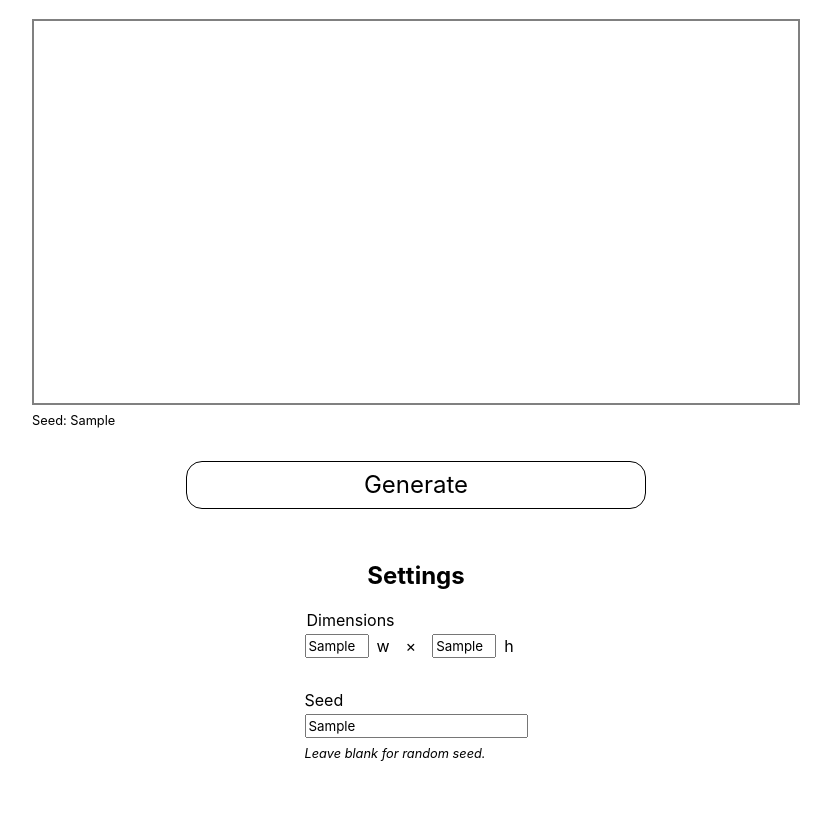
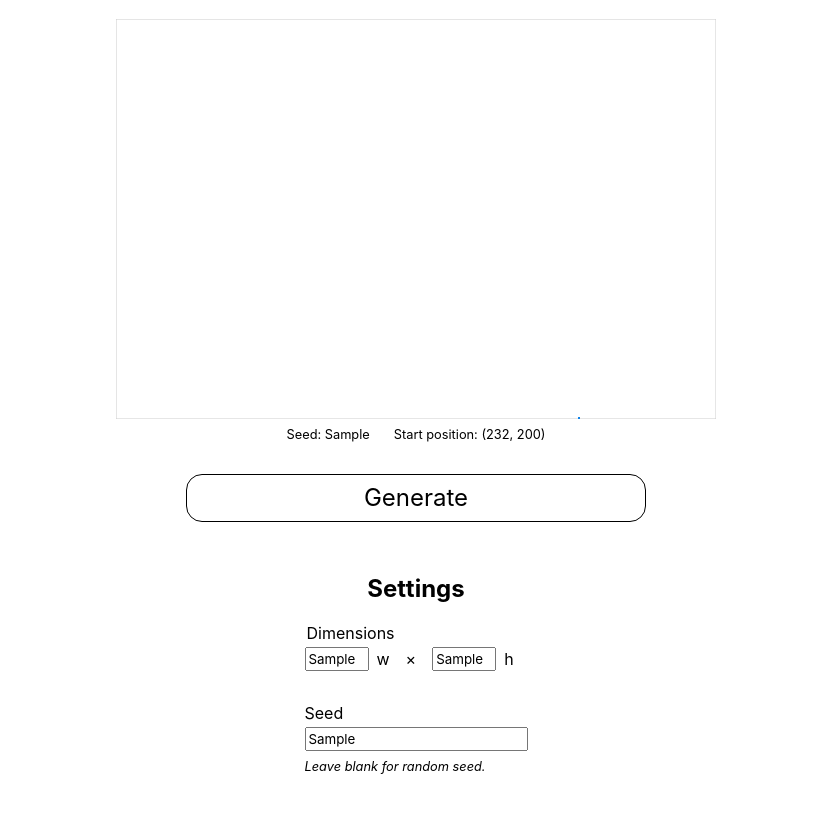
Before and after one commit to olivvysaur/map-generator, a plain HTML site: page index.html in a window 1280 px wide. Both pictures are taken after typing "Sample", "Sample", "Sample" into the empty fields and a click on the button "Generate". Shown: the part 71-884 px from the top of the page, without its empty margins (224-1055 px from the left). Drawn offline with nearby package versions, Linux system fonts and the light colour scheme.

Commit message:
Create canvas and draw start position

```diff
--- a/generate.js
+++ b/generate.js
@@ -1,7 +1,12 @@
 let random;
+
+let canvas;
+let ctx;
 
 let width;
 let height;
+
+let stitchSize;
 
 let x;
 let y;
@@ -10,9 +15,18 @@ function generate() {
   const enteredWidth = parseInt(document.getElementById('width').value);
   const enteredHeight = parseInt(document.getElementById('height').value);
 
-  width = !enteredWidth || isNaN(enteredWidth) ? 300 : Math.abs(enteredWidth);
+  width =
+    !enteredWidth || isNaN(enteredWidth) ? 300 : Math.abs(enteredWidth) + 1;
   height =
-    !enteredHeight || isNaN(enteredHeight) ? 200 : Math.abs(enteredHeight);
+    !enteredHeight || isNaN(enteredHeight) ? 200 : Math.abs(enteredHeight) + 1;
+
+  canvas = document.getElementById('canvas');
+
+  stitchSize = calculateStitchSize();
+  canvas.width = width * stitchSize;
+  canvas.height = height * stitchSize;
+
+  ctx = canvas.getContext('2d');
 
   const userSeed = document.getElementById('seed-input').value;
   const timeSeed = new Date().getTime().toString(36);
@@ -20,9 +34,14 @@ function generate() {
   updateSeedDisplay(seed);
   random = new Math.seedrandom(seed);
 
+  drawBorder();
+
   const { startX, startY } = chooseStartPosition();
   x = startX;
   y = startY;
+
+  displayStartPosition();
+  drawStitch();
 
   printState();
 }
@@ -54,11 +73,41 @@ function chooseStartPosition() {
   return { startX, startY };
 }
 
+function displayStartPosition() {
+  const startPositionDisplay = document.getElementById('start-position');
+  startPositionDisplay.innerText = `Start position: (${x + 1}, ${y + 1})`;
+  startPositionDisplay.classList.remove('hidden');
+}
+
+function drawBorder() {
+  ctx.strokeStyle = '#cccccc';
+  ctx.strokeRect(0, 0, width * stitchSize, height * stitchSize);
+}
+
+function drawStitch() {
+  ctx.fillStyle = '#0e82e8';
+  ctx.fillRect(x * stitchSize, y * stitchSize, stitchSize, stitchSize);
+}
+
+function drawStartPosition() {
+  ctx.fillStyle = '#000000';
+  ctx.fillText(x, x * stitchSize, y * stitchSize);
+}
+
+function calculateStitchSize() {
+  const { width: availableWidth } = document
+    .getElementById('root')
+    .getBoundingClientRect();
+
+  return Math.floor(availableWidth / width);
+}
+
 function printState() {
   console.log({
     width,
     height,
     x,
     y,
+    stitchSize,
   });
 }
--- a/index.html
+++ b/index.html
@@ -14,7 +14,11 @@
 
       <div id="display">
         <canvas id="canvas"></canvas>
-        <span id="seed-display" class="hidden">Seed: None</span>
+        <div id="meta">
+          <span id="seed-display" class="hidden">Seed: None</span>
+          <div class="horizontal-spacer"></div>
+          <span id="start-position" class="hidden">Seed: None</span>
+        </div>
       </div>
 
       <button onclick="generate()" id="generate-button" type="button">
--- a/style.css
+++ b/style.css
@@ -16,19 +16,23 @@
 #display {
   width: 100%;
   margin-bottom: 32px;
+  display: flex;
+  flex-direction: column;
+  align-items: center;
 }
 
-#seed-display {
+#meta {
   font-size: 0.8em;
+  margin-top: 8px;
+  display: flex;
 }
 
-#seed-display.hidden {
+#meta .hidden {
   color: white;
 }
 
-#canvas {
-  border: 2px solid grey;
-  width: 100%;
+.horizontal-spacer {
+  width: 24px;
 }
 
 #generate-button {
```
